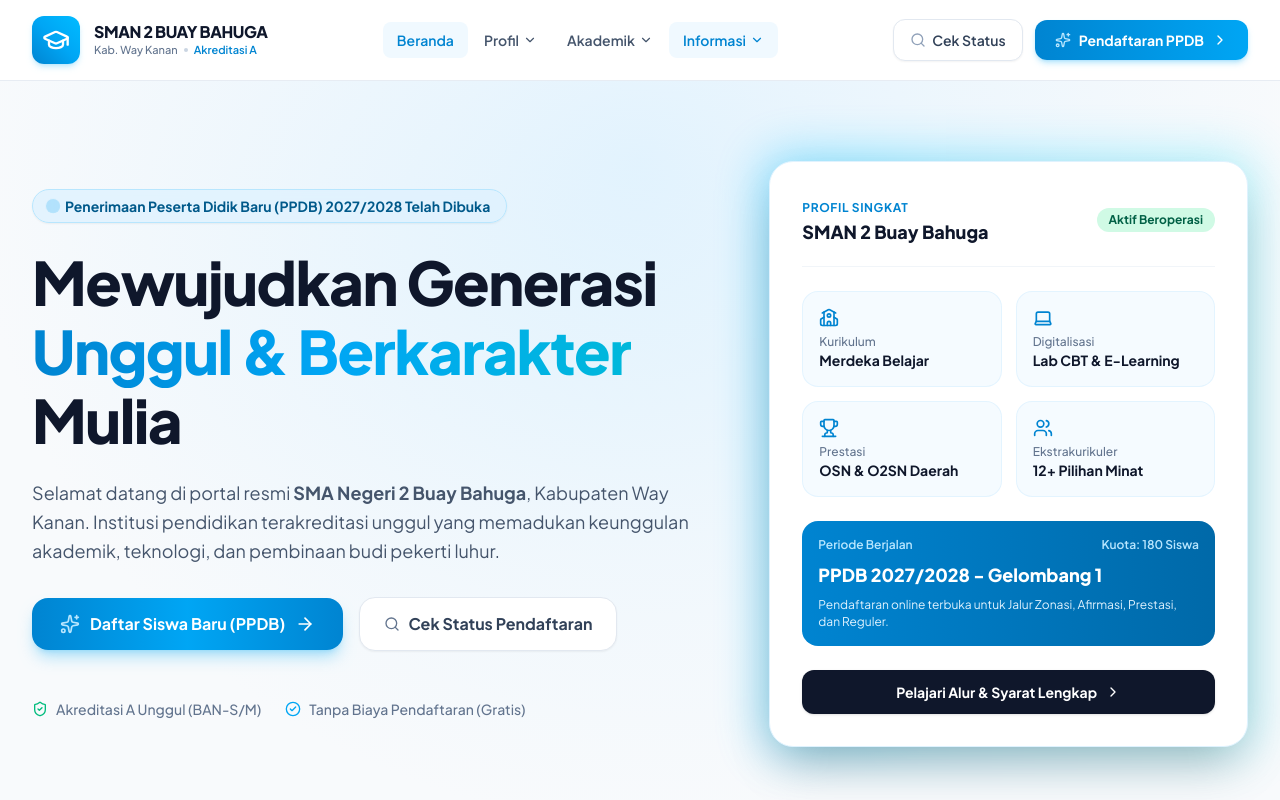
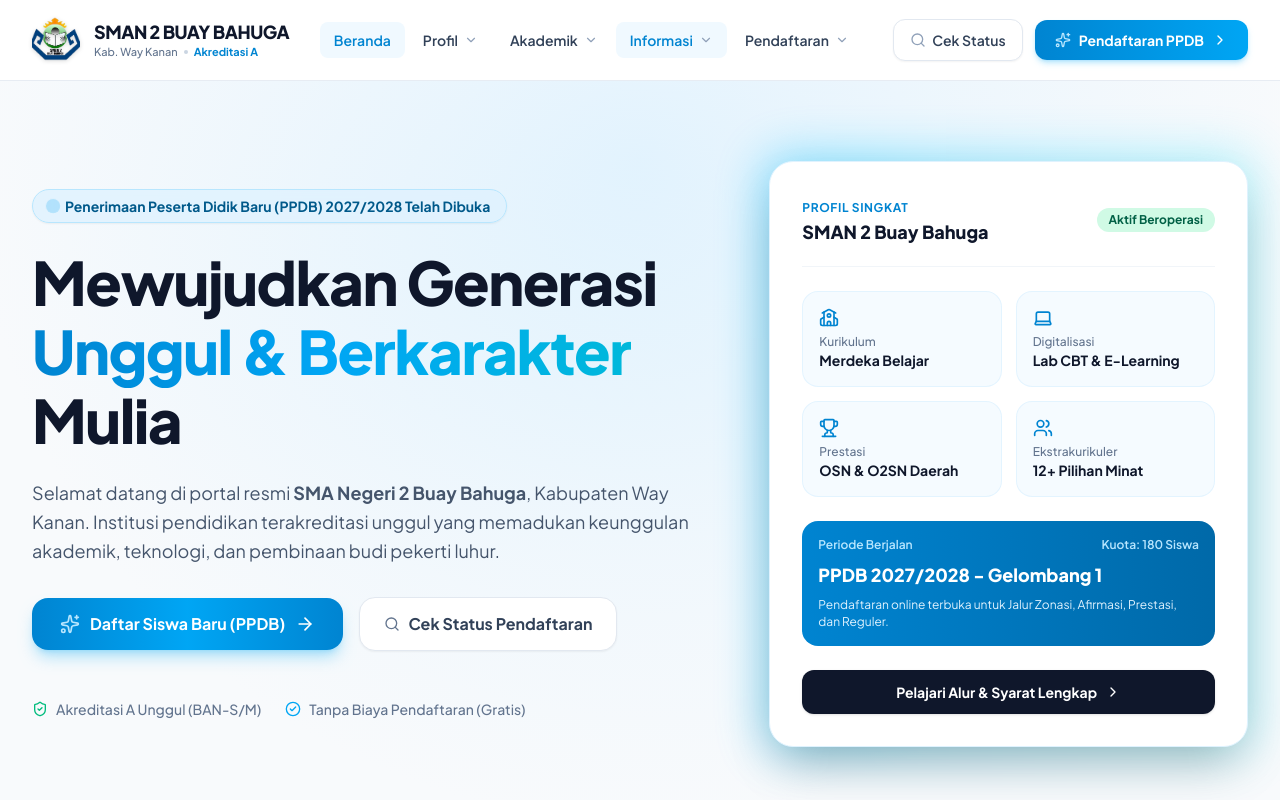
Before and after one commit to dharmamudita/smanegeri2buaybahuga, a Next.js app: page / in a window 1280 px wide. Shown: the top 800 px of the page. Built offline with nearby package versions, Linux system fonts and the light colour scheme.

Commit message:
feat(ui): update Navbar with official school logo image, and prominent Beranda and Pendaftaran navigation

```diff
--- a/src/components/layout/Navbar.tsx
+++ b/src/components/layout/Navbar.tsx
@@ -1,10 +1,10 @@
 "use client";
 
-import { useState, useRef, useEffect } from "react";
+import { useState, useRef } from "react";
 import Link from "next/link";
+import Image from "next/image";
 import { usePathname } from "next/navigation";
 import {
-  GraduationCap,
   Menu,
   X,
   ChevronDown,
@@ -19,11 +19,8 @@ import {
   Trophy,
   Compass,
   Phone,
-  Image,
   CalendarDays,
   Target,
-  LayoutList,
-  Award,
 } from "lucide-react";
 
 /* ─────────────────────── navigation structure ─────────────────────── */
@@ -32,6 +29,7 @@ interface NavChild {
   href: string;
   label: string;
   icon: React.ElementType;
+  desc?: string;
 }
 
 interface NavItem {
@@ -48,26 +46,34 @@ const NAV_ITEMS: NavItem[] = [
   {
     label: "Profil",
     children: [
-      { href: "/tentang", label: "Tentang Sekolah", icon: School },
-      { href: "/tentang#visi-misi", label: "Visi & Misi", icon: Target },
-      { href: "/guru", label: "Guru & Tenaga Pendidik", icon: Users },
-      { href: "/fasilitas", label: "Fasilitas Sekolah", icon: Building2 },
+      { href: "/tentang", label: "Tentang Sekolah", icon: School, desc: "Sejarah dan profil institusi" },
+      { href: "/tentang#visi-misi", label: "Visi & Misi", icon: Target, desc: "Arah dan tujuan pendidikan" },
+      { href: "/guru", label: "Guru & Tenaga Pendidik", icon: Users, desc: "Dewan guru dan staf pengajar" },
+      { href: "/fasilitas", label: "Fasilitas & Sarana", icon: Building2, desc: "Ruang kelas, lab, dan sarana" },
     ],
   },
   {
     label: "Akademik",
     children: [
-      { href: "/tentang#kurikulum", label: "Kurikulum Merdeka", icon: BookOpen },
-      { href: "/fasilitas#ekstrakurikuler", label: "Ekstrakurikuler", icon: Compass },
-      { href: "/pengumuman", label: "Prestasi & Agenda", icon: Trophy },
+      { href: "/tentang#kurikulum", label: "Kurikulum Merdeka", icon: BookOpen, desc: "Program pembelajaran aktif" },
+      { href: "/fasilitas#ekstrakurikuler", label: "Ekstrakurikuler", icon: Compass, desc: "Pengembangan minat & bakat" },
+      { href: "/pengumuman", label: "Prestasi & Agenda", icon: Trophy, desc: "Pencapaian siswa dan agenda" },
     ],
   },
   {
     label: "Informasi",
     children: [
-      { href: "/pengumuman", label: "Pengumuman & Berita", icon: FileText },
-      { href: "/ppdb/cek-status", label: "Cek Status PPDB", icon: Search },
-      { href: "/#kontak", label: "Kontak Sekolah", icon: Phone },
+      { href: "/pengumuman", label: "Pengumuman & Berita", icon: FileText, desc: "Warta dan publikasi resmi" },
+      { href: "/#kontak", label: "Kontak & Lokasi", icon: Phone, desc: "Alamat dan kontak helpdesk" },
+    ],
+  },
+  {
+    label: "Pendaftaran",
+    children: [
+      { href: "/ppdb", label: "Formulir PPDB Online", icon: Sparkles, desc: "Pendaftaran calon siswa baru" },
+      { href: "/ppdb/cek-status", label: "Cek Status Berkas", icon: Search, desc: "Pantau verifikasi pendaftaran" },
+      { href: "/ppdb#syarat", label: "Syarat & Dokumen", icon: FileText, desc: "Persyaratan berkas PPDB" },
+      { href: "/ppdb#jadwal", label: "Jadwal Gelombang", icon: CalendarDays, desc: "Waktu dan kuota seleksi" },
     ],
   },
 ];
@@ -95,7 +101,7 @@ function DesktopDropdown({
 
   // does any child match the current path?
   const isChildActive = item.children?.some(
-    (c) => pathname === c.href || pathname.startsWith(c.href.split("#")[0])
+    (c) => pathname === c.href || (c.href !== "/" && pathname.startsWith(c.href.split("#")[0]))
   );
 
   return (
@@ -106,47 +112,51 @@ function DesktopDropdown({
     >
       {/* trigger */}
       <button
-        className={`inline-flex items-center gap-1 px-3.5 py-2 rounded-lg text-sm font-semibold transition-all duration-200 ${
+        className={`inline-flex items-center gap-1.5 px-3.5 py-2 rounded-lg text-sm font-semibold transition-all duration-200 ${
           isChildActive
             ? "text-sky-600 bg-sky-50"
-            : "text-slate-600 hover:text-sky-600 hover:bg-slate-50"
+            : "text-slate-700 hover:text-sky-600 hover:bg-slate-50"
         }`}
+        aria-expanded={open}
       >
         <span>{item.label}</span>
         <ChevronDown
           className={`w-3.5 h-3.5 transition-transform duration-200 ${
-            open ? "rotate-180" : ""
+            open ? "rotate-180 text-sky-600" : "text-slate-400"
           }`}
         />
       </button>
 
       {/* dropdown panel */}
       {open && (
-        <div className="absolute left-0 top-full pt-1.5 z-50 min-w-[220px] animate-in fade-in slide-in-from-top-1 duration-150">
-          <div className="rounded-xl bg-white border border-slate-200 shadow-xl shadow-slate-200/50 overflow-hidden py-1.5">
+        <div className="absolute left-0 top-full pt-2 z-50 min-w-[260px] animate-in fade-in slide-in-from-top-1 duration-150">
+          <div className="rounded-2xl bg-white border border-slate-200/80 shadow-xl shadow-slate-200/60 overflow-hidden p-1.5 ring-1 ring-black/5">
             {item.children!.map((child) => {
               const Icon = child.icon;
               const isActive =
                 pathname === child.href ||
-                pathname.startsWith(child.href.split("#")[0]);
+                (child.href !== "/" && pathname.startsWith(child.href.split("#")[0]));
 
               return (
                 <Link
                   key={child.href}
                   href={child.href}
                   onClick={() => setOpen(false)}
-                  className={`flex items-center gap-3 px-4 py-2.5 text-sm transition-colors ${
+                  className={`flex items-start gap-3 px-3.5 py-2.5 rounded-xl text-sm transition-all ${
                     isActive
-                      ? "text-sky-600 bg-sky-50 font-bold"
+                      ? "text-sky-600 bg-sky-50/80 font-bold"
                       : "text-slate-700 hover:bg-sky-50/60 hover:text-sky-700"
                   }`}
                 >
-                  <Icon
-                    className={`w-4 h-4 shrink-0 ${
-                      isActive ? "text-sky-600" : "text-slate-400"
-                    }`}
-                  />
-                  <span>{child.label}</span>
+                  <div className={`p-1.5 rounded-lg shrink-0 mt-0.5 ${isActive ? "bg-sky-100 text-sky-600" : "bg-slate-100 text-slate-500"}`}>
+                    <Icon className="w-4 h-4" />
+                  </div>
+                  <div className="flex flex-col">
+                    <span className="font-semibold text-slate-900 leading-tight">{child.label}</span>
+                    {child.desc && (
+                      <span className="text-[11px] text-slate-500 font-normal mt-0.5">{child.desc}</span>
+                    )}
+                  </div>
                 </Link>
               );
             })}
@@ -161,7 +171,7 @@ function DesktopDropdown({
 
 export default function Navbar() {
   const [mobileMenuOpen, setMobileMenuOpen] = useState(false);
-  const [expandedMobileGroup, setExpandedMobileGroup] = useState<string | null>(null);
+  const [expandedMobileGroup, setExpandedMobileGroup] = useState<string | null>("Pendaftaran");
   const pathname = usePathname();
 
   // hide public navbar on admin pages
@@ -172,29 +182,36 @@ export default function Navbar() {
   };
 
   return (
-    <header className="sticky top-0 z-50 glass-nav transition-all">
+    <header className="sticky top-0 z-50 glass-nav border-b border-slate-200/80 transition-all">
       <div className="max-w-7xl mx-auto px-4 sm:px-6 lg:px-8">
         <div className="flex items-center justify-between h-20">
 
           {/* ─── Logo & School Identity ─── */}
           <Link href="/" className="flex items-center gap-3.5 group shrink-0">
-            <div className="w-12 h-12 rounded-xl bg-gradient-to-tr from-sky-600 via-sky-500 to-sky-400 flex items-center justify-center text-white shadow-md shadow-sky-500/20 group-hover:scale-105 transition-transform duration-300">
-              <GraduationCap className="w-7 h-7" />
+            <div className="relative w-11 h-11 sm:w-12 sm:h-12 shrink-0 group-hover:scale-105 transition-transform duration-300">
+              <Image
+                src="/logo_smanda.png"
+                alt="Logo SMAN 2 Buay Bahuga"
+                width={48}
+                height={48}
+                className="object-contain w-full h-full drop-shadow-sm"
+                priority
+              />
             </div>
-            <div className="hidden sm:block">
-              <div className="font-extrabold text-slate-900 tracking-tight text-base leading-tight group-hover:text-sky-600 transition-colors">
+            <div className="flex flex-col">
+              <div className="font-black text-slate-900 tracking-tight text-base sm:text-lg leading-tight group-hover:text-sky-600 transition-colors">
                 SMAN 2 BUAY BAHUGA
               </div>
-              <div className="text-[11px] font-medium text-slate-500 flex items-center gap-1.5">
+              <div className="text-[11px] font-medium text-slate-500 flex items-center gap-1.5 leading-tight mt-0.5">
                 <span>Kab. Way Kanan</span>
                 <span className="w-1 h-1 rounded-full bg-slate-300" />
-                <span className="text-sky-600 font-semibold">Akreditasi A</span>
+                <span className="text-sky-600 font-bold">Akreditasi A</span>
               </div>
             </div>
           </Link>
 
           {/* ─── Desktop Navigation ─── */}
-          <nav className="hidden lg:flex items-center gap-0.5">
+          <nav className="hidden lg:flex items-center gap-1">
             {NAV_ITEMS.map((item) =>
               item.children ? (
                 <DesktopDropdown
@@ -209,7 +226,7 @@ export default function Navbar() {
                   className={`px-3.5 py-2 rounded-lg text-sm font-semibold transition-all duration-200 ${
                     pathname === item.href
                       ? "text-sky-600 bg-sky-50"
-                      : "text-slate-600 hover:text-sky-600 hover:bg-slate-50"
+                      : "text-slate-700 hover:text-sky-600 hover:bg-slate-50"
                   }`}
                 >
                   {item.label}
@@ -263,7 +280,7 @@ export default function Navbar() {
 
       {/* ─── Mobile Menu ─── */}
       {mobileMenuOpen && (
-        <div className="lg:hidden border-t border-slate-200 bg-white/95 backdrop-blur-xl px-4 pt-3 pb-6 space-y-1 animate-in slide-in-from-top duration-200">
+        <div className="lg:hidden border-t border-slate-200 bg-white/95 backdrop-blur-xl px-4 pt-3 pb-6 space-y-1 animate-in slide-in-from-top duration-200 max-h-[calc(100vh-5rem)] overflow-y-auto">
           {NAV_ITEMS.map((item) => {
             // direct link
             if (!item.children) {
@@ -273,9 +290,9 @@ export default function Navbar() {
                   key={item.label}
                   href={item.href!}
                   onClick={() => setMobileMenuOpen(false)}
-                  className={`flex items-center gap-3 px-3.5 py-2.5 rounded-xl text-sm font-medium transition ${
+                  className={`flex items-center gap-3 px-3.5 py-2.5 rounded-xl text-sm font-semibold transition ${
                     isActive
-                      ? "text-sky-600 bg-sky-50 font-bold"
+                      ? "text-sky-600 bg-sky-50"
                       : "text-slate-700 hover:bg-slate-50"
                   }`}
                 >
@@ -292,7 +309,7 @@ export default function Navbar() {
             // collapsible group
             const isExpanded = expandedMobileGroup === item.label;
             return (
-              <div key={item.label}>
+              <div key={item.label} className="rounded-xl overflow-hidden">
                 <button
                   onClick={() => toggleMobileGroup(item.label)}
                   className="w-full flex items-center justify-between px-3.5 py-2.5 rounded-xl text-sm font-semibold text-slate-700 hover:bg-slate-50 transition"
@@ -311,7 +328,7 @@ export default function Navbar() {
                       const Icon = child.icon;
                       const isActive =
                         pathname === child.href ||
-                        pathname.startsWith(child.href.split("#")[0]);
+                        (child.href !== "/" && pathname.startsWith(child.href.split("#")[0]));
 
                       return (
                         <Link
```
